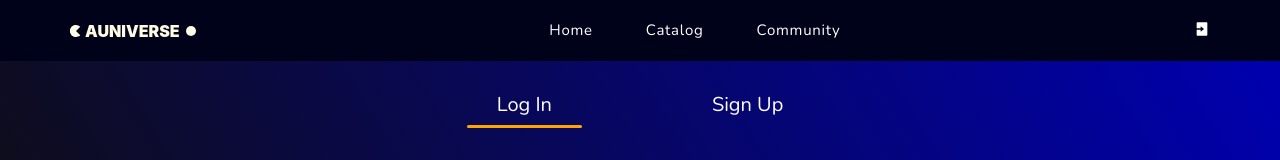
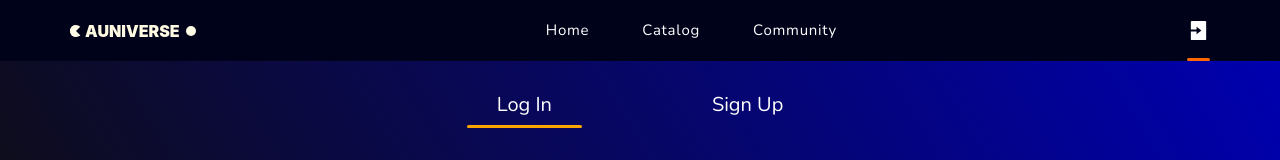
Before and after one commit to alionachernenko/auniverse, a React (Create React App) app: page /auniverse/login/login-page in a window 1280 px wide. Shown: the top 160 px of the page. Built offline with nearby package versions, Linux system fonts and the light colour scheme; no server answers.

Commit message:
add active link in header

```diff
--- a/src/components/DropdownMenu/DropdownMenu.jsx
+++ b/src/components/DropdownMenu/DropdownMenu.jsx
@@ -22,7 +22,7 @@ export const DropdownMenu = ({ onClick }) => {
                 <li><OptionLink onClick={onClick} to={`/catalog${location.search}`}><IoLogoGameControllerB size={50}/></OptionLink></li>
                 <li><OptionLink onClick={onClick} to={'/users'}><HiUsers size={50}/></OptionLink></li>
                 <li>{isLoggedIn ? <OptionLink onClick={onClick} to={'/profile/bookmarks'}><FaUserCircle size={50} /></OptionLink> :
-                        <OptionLink onClick={onClick} to={'/login/login-page'}><IoLogIn size={50} /></OptionLink>}</li>
+                        <OptionLink onClick={onClick} to={'/login'} ><IoLogIn size={50} /></OptionLink>}</li>
             </Options>
         </Menu>
        )
@@ -75,7 +75,7 @@ const CloseButton = styled.button`
 `
 
 const OptionLink = styled(NavLink)`
-&.active svg {
-    fill: orange
-}
+    &.active svg {
+        fill: orange
+    }
 `
--- a/src/components/Footer/Footer.jsx
+++ b/src/components/Footer/Footer.jsx
@@ -1,4 +1,4 @@
-import { Link, NavLink, useLocation } from "react-router-dom"
+import { NavLink, useLocation } from "react-router-dom"
 import styled from "styled-components"
 import { Container, FeedbackFormButton, Logo } from "components"
 import { useContext } from "react"
@@ -14,9 +14,9 @@ export const Footer = () => {
                 <Navigation>
                     <Links>
                         <li><NavLink to='/'>Home</NavLink></li>
-                        <li><NavLink to={location.pathname !== '/catalog' ? '/catalog' : `/catalog${location.search}`}>Catalog</NavLink></li>
+                        <li><NavLink to={`/catalog${location.search}`}>Catalog</NavLink></li>
                         <li><NavLink to='/users'>Community</NavLink></li>
-                        <li>{isLoggedIn ? <Link to='/profile/bookmarks'>Profile</Link> : <Link to='/login/login-page'>Log in</Link>}</li>
+                        <li>{isLoggedIn ? <NavLink to='/profile/bookmarks'>Profile</NavLink> : <NavLink to='/login'>Log in</NavLink>}</li>
                     </Links>
                 </Navigation>
                 <Contacts>
--- a/src/components/Navigation/Navigation.jsx
+++ b/src/components/Navigation/Navigation.jsx
@@ -8,7 +8,7 @@ export const Navigation = () => {
         <SiteNav>
             <NavigationMenu>
                 <Item><Tab to='/'>Home</Tab></Item>
-                <Item><Tab to={location.pathname !== '/catalog' ? '/catalog' : `/catalog${location.search}`} end>Catalog</Tab></Item>
+                <Item><Tab to={`/catalog${location.search}`} end>Catalog</Tab></Item>
                 <Item><Tab to='/users' end>Community</Tab></Item>
             </NavigationMenu>
         </SiteNav>
--- a/src/components/ProfileButton/ProfileButton.jsx
+++ b/src/components/ProfileButton/ProfileButton.jsx
@@ -4,22 +4,38 @@ import { RiUserFill, RiLoginBoxFill } from 'react-icons/ri'
 import {authContext} from 'context'
 
 import { useContext } from "react"
-import { Link } from "react-router-dom"
+import { NavLink } from "react-router-dom"
 
 export const ProfileButton = () => {
     const {isLoggedIn} = useContext(authContext)
 
     return (
         <>
-            {isLoggedIn ? <Button to={`/profile/bookmarks`}><RiUserFill/></Button> :
-            <Button to={`/login/login-page`}><RiLoginBoxFill/></Button>}
+            {isLoggedIn ? <Button to={`/profile/bookmarks`}><RiUserFill size={23}/></Button> :
+            <Button to={`/login`}><RiLoginBoxFill size={23}/></Button>}
         </>
     )
 
 }
 
-const Button = styled(Link)`
+const Button = styled(NavLink)`
     @media screen and (max-width: 1200px){
         display: none;
     }
+
+    position: relative;
+    height: 61px;
+    display: flex;
+    align-items: center;
+
+    &.active::after{
+            content: '';
+            width: 100%;
+            height: 3px;
+            display: block;
+            position: absolute;
+            bottom: 0;
+            border-radius: 4px;
+            background-color: #FF6600;
+        }
 `
--- a/src/pages/AuthenticationPage/AuthenticationPage.jsx
+++ b/src/pages/AuthenticationPage/AuthenticationPage.jsx
@@ -1,5 +1,5 @@
 import { useContext, useEffect } from "react"
-import { Outlet, useNavigate } from "react-router-dom"
+import { Outlet, useLocation, useNavigate } from "react-router-dom"
 import { NavLink } from "react-router-dom"
 
 import { authContext } from 'context'
@@ -7,7 +7,8 @@ import { authContext } from 'context'
 import styled, { keyframes } from 'styled-components';
 
 const AuthenticationPage = () => {
-    const {isLoggedIn} = useContext(authContext)
+    const { isLoggedIn } = useContext(authContext)
+    const location = useLocation()
 
     const navigate = useNavigate()
 
@@ -15,7 +16,11 @@ const AuthenticationPage = () => {
         if (isLoggedIn) {
            navigate(`/profile/bookmarks`)
         }
-    }, [isLoggedIn, navigate])
+
+        else if (location.pathname === '/login') {
+            navigate('login-page')
+        }
+    }, [isLoggedIn, location.pathname, navigate])
 
     return (
         <Page>
```
Also changed, not shown: src/App.jsx (+4 -3 lines).
